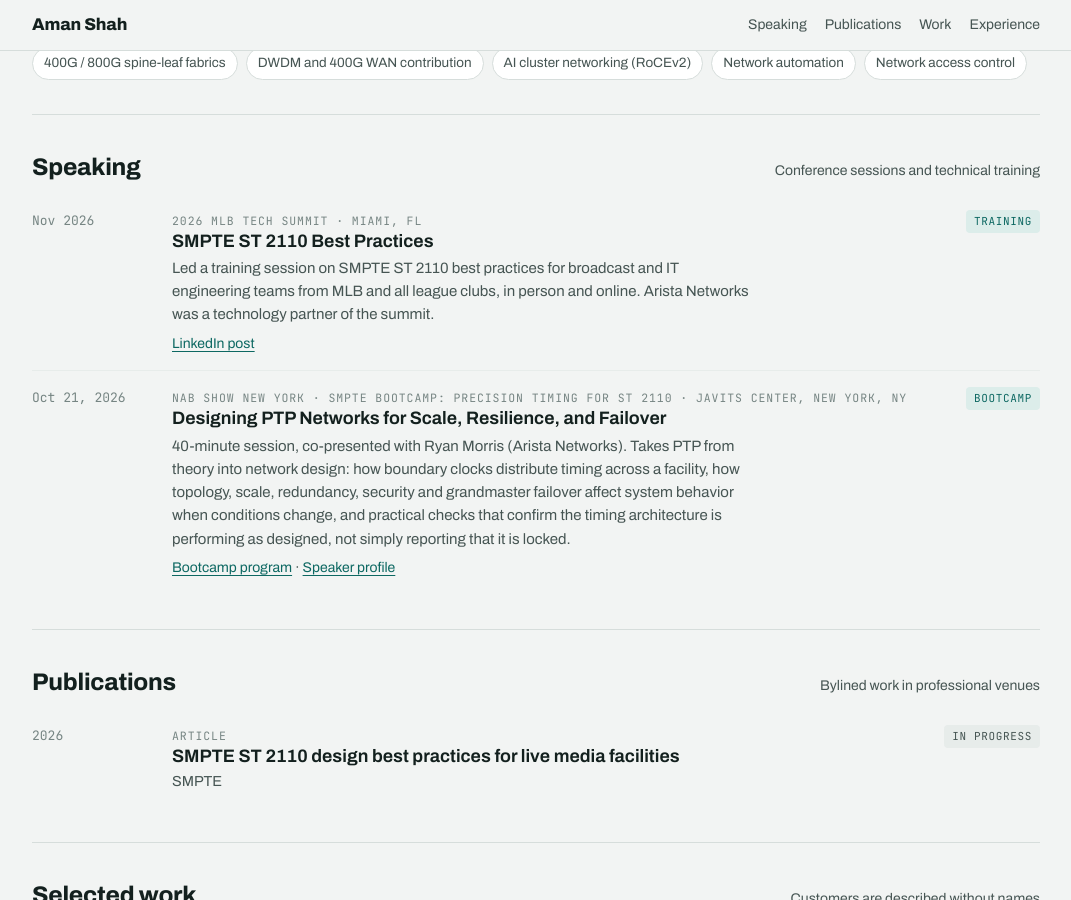
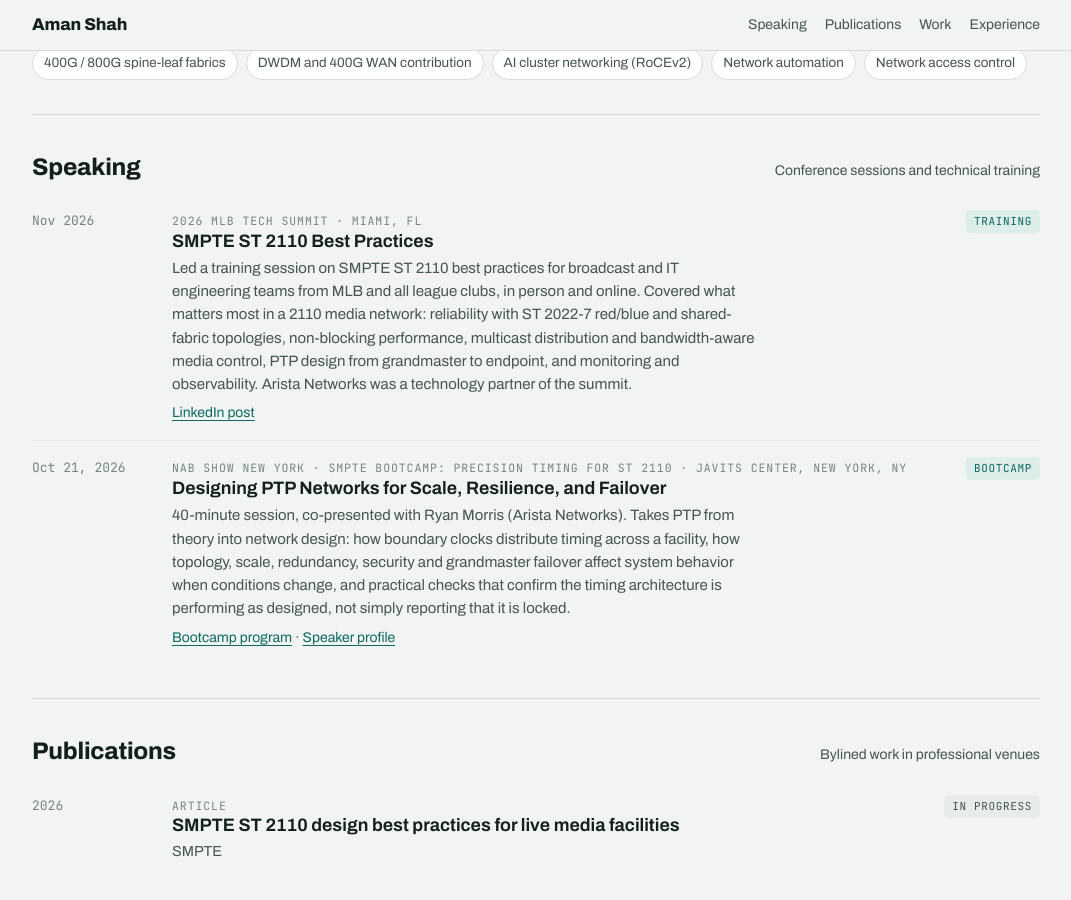
Before and after one commit to Amanshah91/amanshah91.github.io, a Jekyll site: the page built from index.html, in a window 1280 px wide and 900 px high, scrolled down 537 px. Shown: the whole window, without its empty margins (104-1175 px from the left). Built offline with Jekyll 4.4.1, drawn with Linux system fonts in a browser that asks for light colours.

Commit message:
Speaking: describe MLB Tech Summit training topics
Co-Authored-By: Claude Opus 5.5 <noreply@anthropic.com>
Claude-Session: https://claude.ai/code/session_016ECpXB9SB4zXKomSvGvhZo

```diff
--- a/_data/speaking.yml
+++ b/_data/speaking.yml
@@ -7,7 +7,7 @@
   kind: Training
   event: 2026 MLB Tech Summit
   place: Miami, FL
-  note: Led a training session on SMPTE ST 2110 best practices for broadcast and IT engineering teams from MLB and all league clubs, in person and online. Arista Networks was a technology partner of the summit.
+  note: "Led a training session on SMPTE ST 2110 best practices for broadcast and IT engineering teams from MLB and all league clubs, in person and online. Covered what matters most in a 2110 media network: reliability with ST 2022-7 red/blue and shared-fabric topologies, non-blocking performance, multicast distribution and bandwidth-aware media control, PTP design from grandmaster to endpoint, and monitoring and observability. Arista Networks was a technology partner of the summit."
   url:
   links:
     - label: LinkedIn post
```
